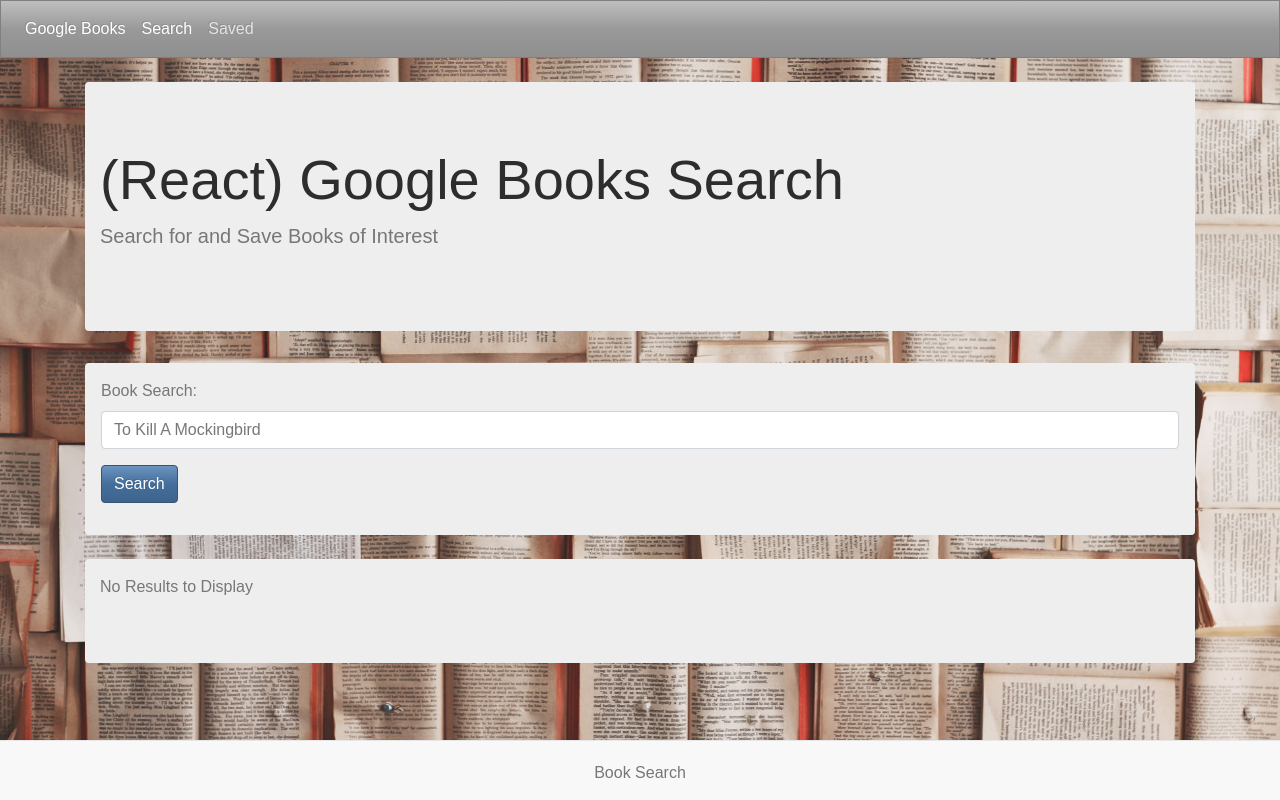
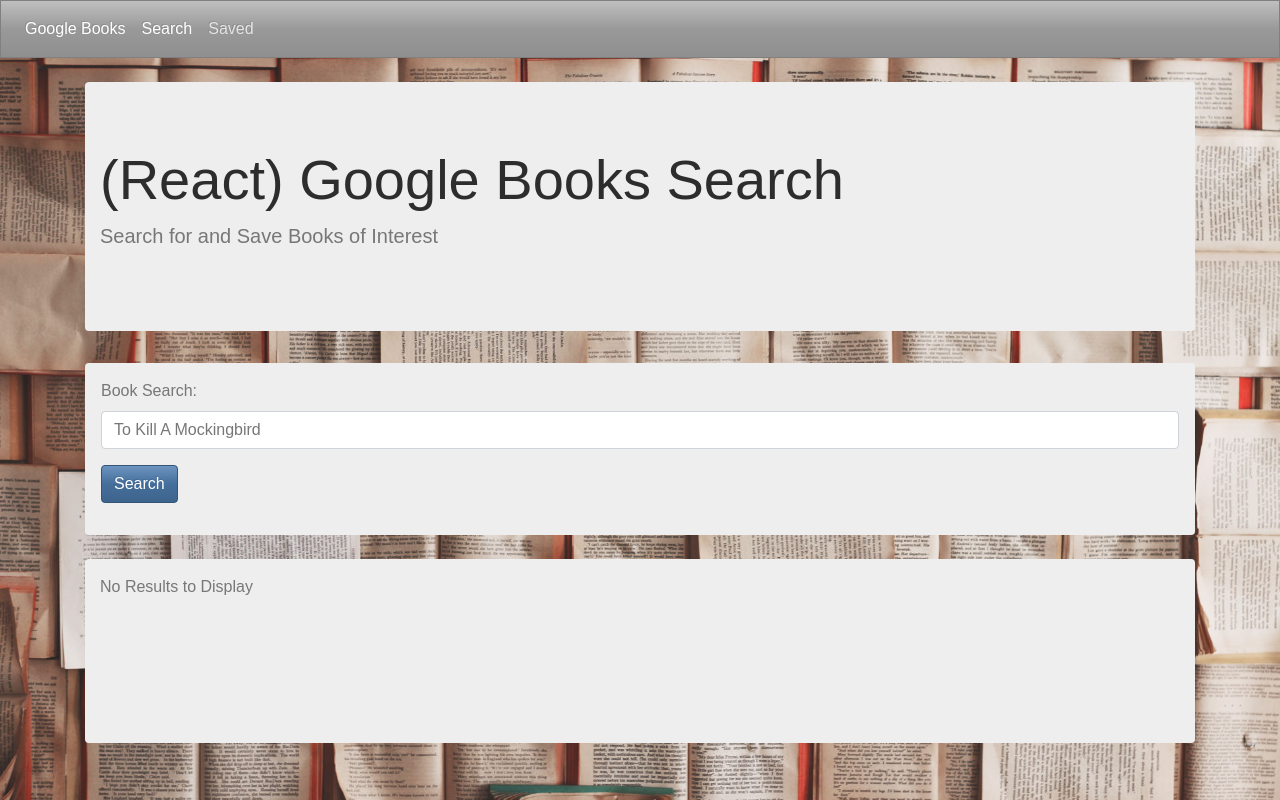
Before and after one commit to lukeevangraham/book-search, a React (Create React App) app in the folder client/: page / in a window 1280 px wide. Shown: the top 800 px of the page. Built offline with nearby package versions, Linux system fonts and the light colour scheme.

Commit message:
better sticky footer

```diff
--- a/client/src/components/Footer/index.js
+++ b/client/src/components/Footer/index.js
@@ -1,35 +1,31 @@
 import React from "react";
 import "./style.css";
 
-const styles = {
-  style: {
+const phantom = {
+  display: 'block',
+  padding: '20px',
+  height: '80px',
+  width: '100%',
+}
+
+const style = {
   backgroundColor: "#F8F8F8",
   borderTop: "1px solid #E7E7E7",
   textAlign: "center",
   padding: "20px",
-    position: "fixed",
+  position: "relative",
   left: "0",
   bottom: "0",
   height: "60px",
   width: "100%",
-  },
-
-  phantom: {
-    display: 'block',
-    padding: '20px',
-    height: '60px',
-    width: '100%',
-  }
 }
 
 function Footer() {
   return (
     <div>
-      <div style={styles.phantom} />
-    <footer style={styles.style}>
-      {/* <div className="container"> */}
+      <div style={phantom} />
+      <footer style={style} className="col-12 footer navbar navbar-expand-lg navbar-light bg-light mt-5">
         <span>Book Search</span>
-      {/* </div> */}
       </footer>
     </div>
   );
--- a/client/src/components/Footer/style.css
+++ b/client/src/components/Footer/style.css
@@ -17,17 +17,22 @@
 height: 100px;
 } */
 
-.filler {
+/* .filler {
   height: 100vh;
-}
+} */
+
+/* .phantom {
+  height: 60px
+} */
 
 .footer {
   /* position: fixed; */
   /* min-height: 100%; */
-  bottom: 0;
-  width: 100%;
+  /* bottom: 0; */
+  /* width: 100%; */
   /* Set the fixed height of the footer here */
-  height: 60px;
-  line-height: 60px; /* Vertically center the text there */
+  /* height: 60px; */
+  /* line-height: 60px; Vertically center the text there */
   /* background-color: #f5f5f5; */
+  padding-top: 3vh
 }
--- a/client/src/pages/Search.js
+++ b/client/src/pages/Search.js
@@ -3,6 +3,7 @@
 // import ResultList from "../components/ResultList";
 import API from "../utils/API";
 // import { PromiseProvider } from "mongoose";
+// import "./search.css";
 
 class Search extends Component {
   state = {
@@ -131,8 +132,8 @@
           })}
           </div>
         ) : (
-          <div className="container bg-light mt-4 rounded pt-3 pb-5 mb-5">
-          <p>No Results to Display</p>
+          <div className="container  bg-light mt-4 rounded pt-3 pb-5 mb-5 empty">
+          <p className="mb-5 pb-5">No Results to Display</p>
           </div>
         )}
         {/* <ResultList results={this.state.results} /> */}
--- /dev/null
+++ b/client/src/pages/search.css
@@ -0,0 +1,4 @@
+.empty {
+    margin-bottom: 500px;
+    padding: 100
+}
```
Lines whose indentation alone changed are shown as unchanged.
